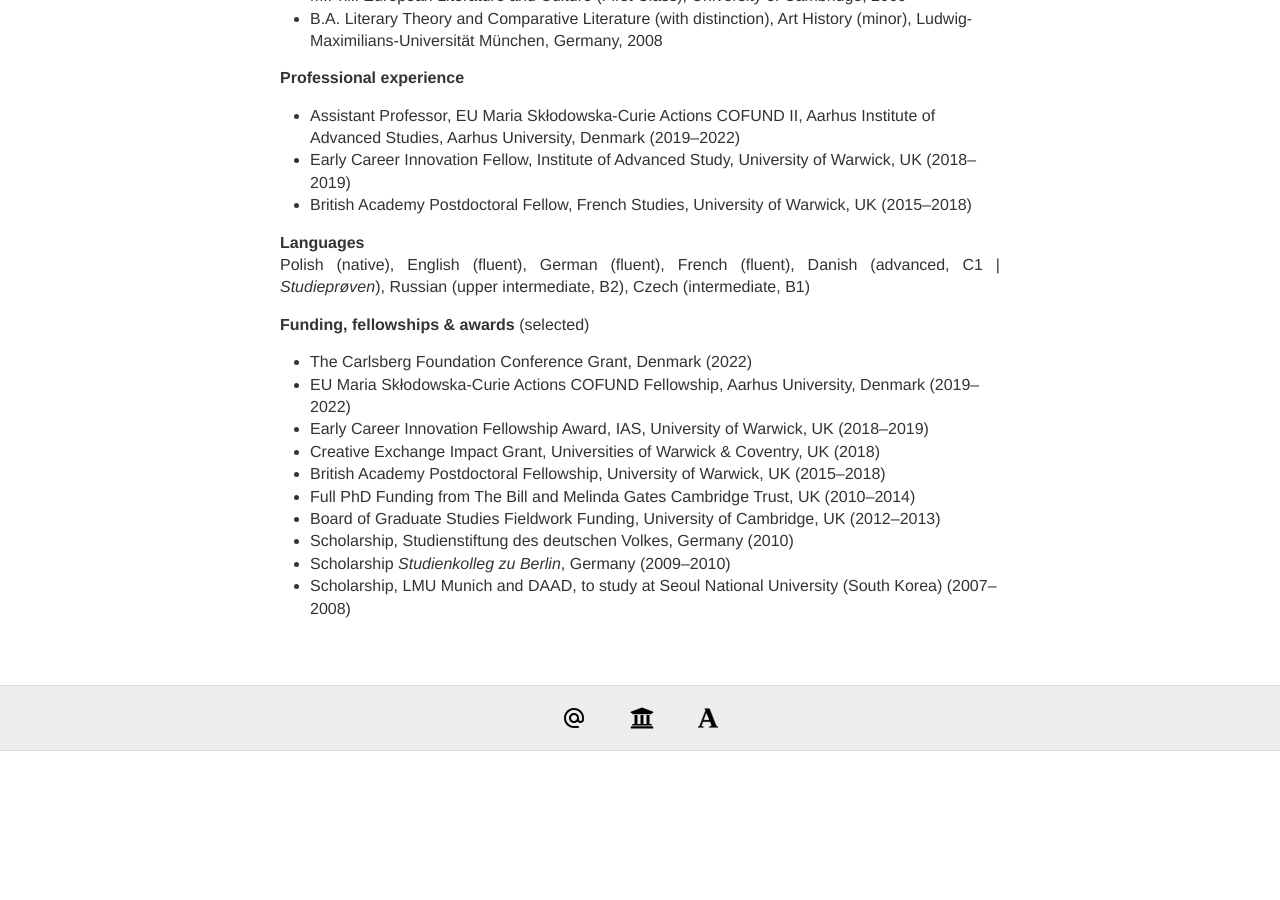
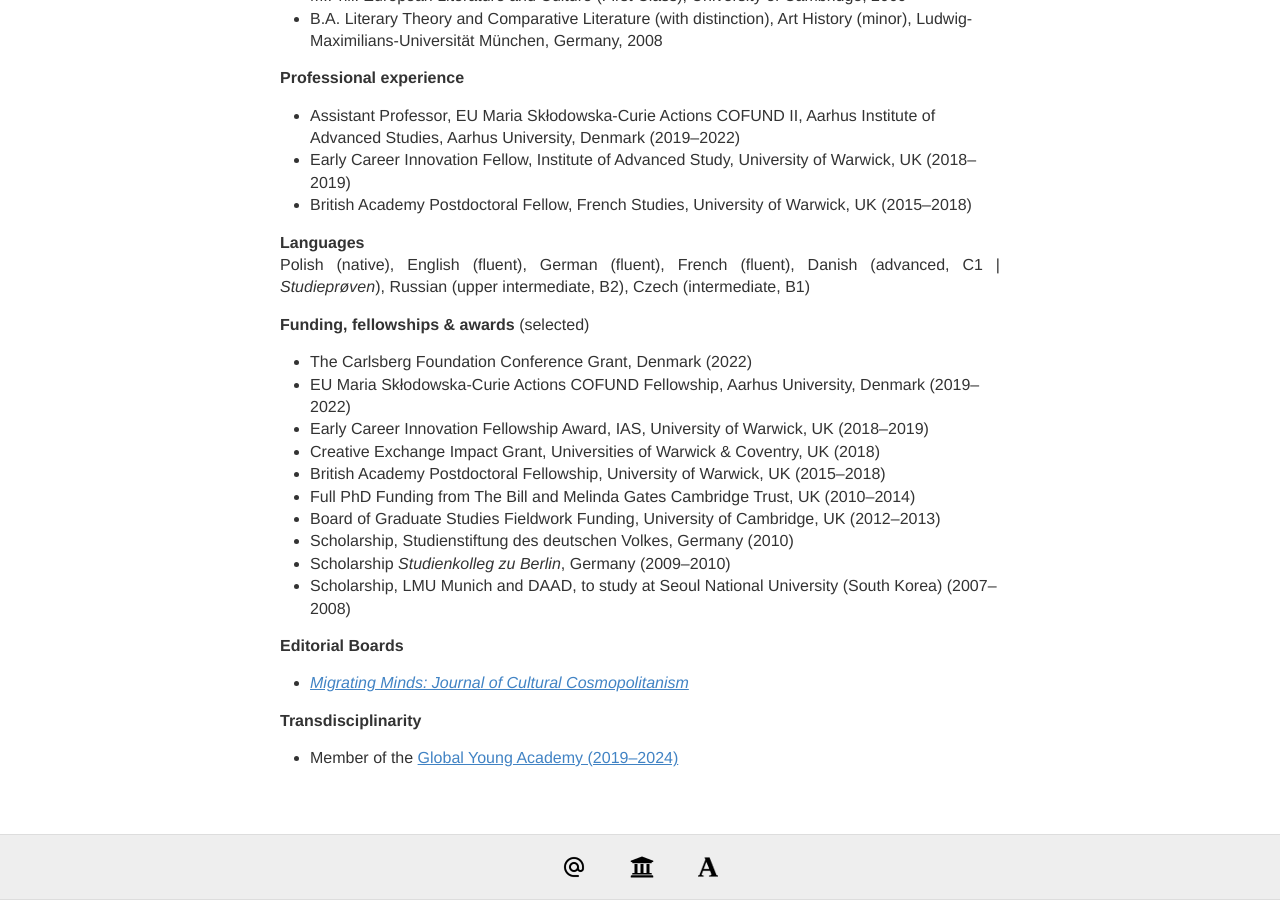
Before and after one commit to IJanicka/IJanicka.github.io, a Jekyll site: the page built from about.md, in a window 1280 px wide and 900 px high, scrolled down 1092 px. Built offline with Jekyll 4.4.1, drawn with Linux system fonts in a browser that asks for light colours; before the commit the page ends 1843 px from its top, so only the background shows below that.

Commit message:
Update about.md

```diff
--- a/about.md
+++ b/about.md
@@ -50,3 +50,12 @@
 * Scholarship, Studienstiftung des deutschen Volkes, Germany (2010)<br>
 * Scholarship *Studienkolleg zu Berlin*, Germany (2009–2010)<br>
 * Scholarship, LMU Munich and DAAD, to study at Seoul National University (South Korea) (2007–2008)<br>
+
+
+**Editorial Boards**
+
+* <a href="https://migratingminds.georgetown.edu" target="_blank"> *Migrating Minds: Journal of Cultural Cosmopolitanism*
+
+**Transdisciplinarity**
+
+* Member of the <a href="https://globalyoungacademy.net" target="_blank"> Global Young Academy (2019–2024)
```
